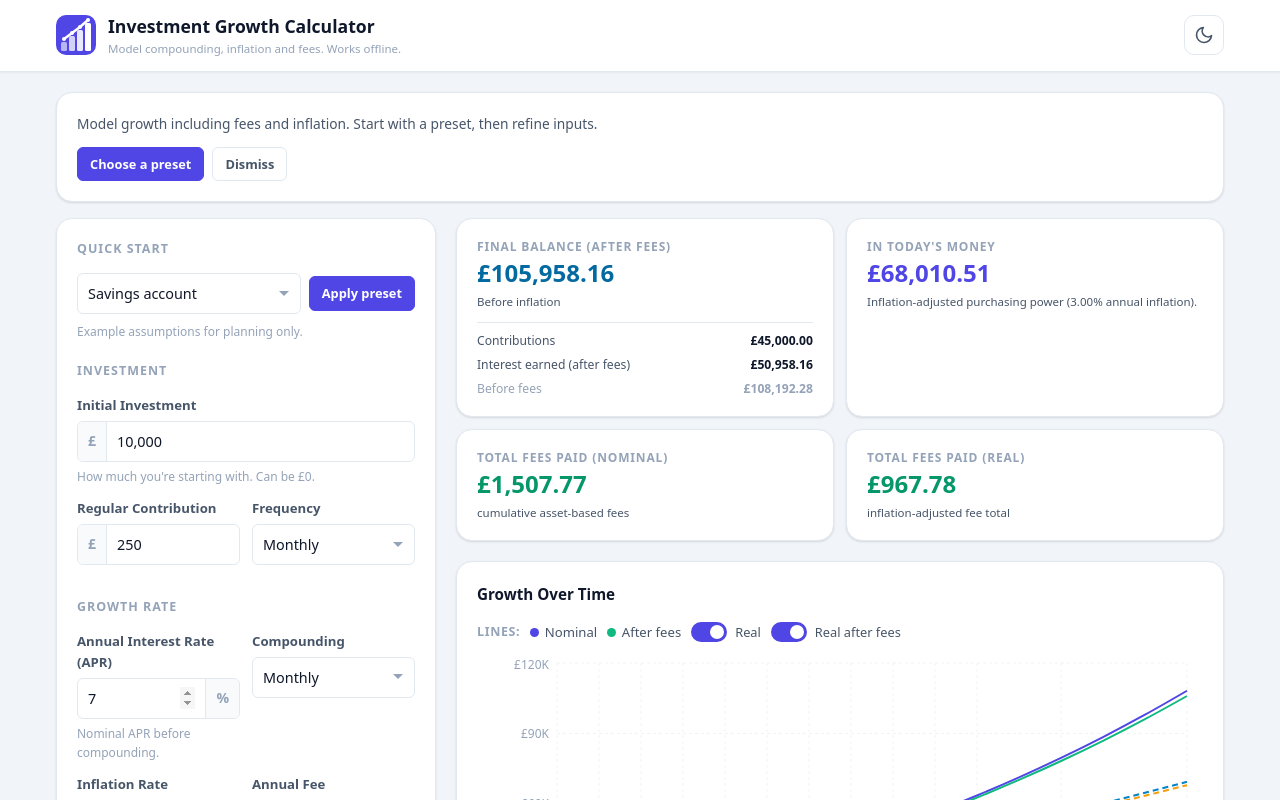
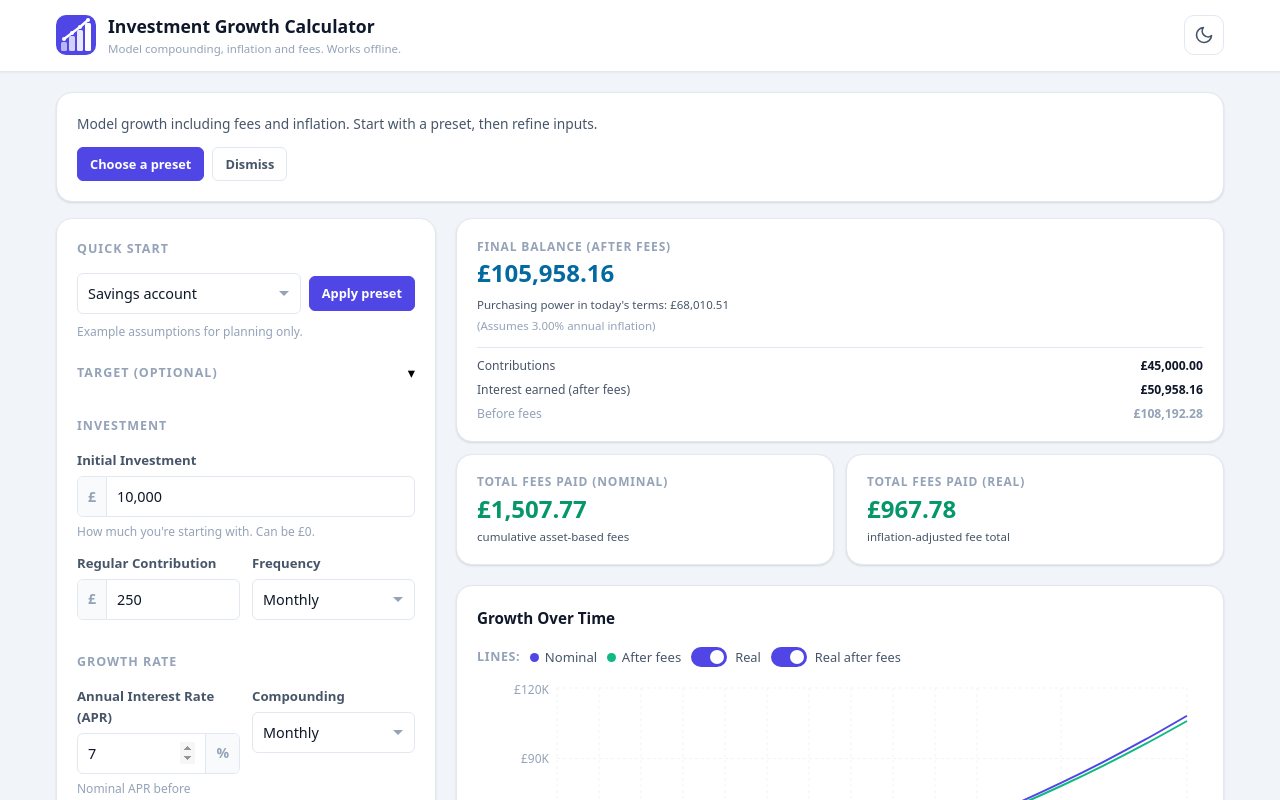
Before and after one commit to HenryBerkin/compound-toolkit, a React (Vite) app: page / in a window 1280 px wide. Shown: the top 800 px of the page. Built offline with nearby package versions, Linux system fonts and the light colour scheme.

Commit message:
ui: reposition target section and refine purchasing power presentation

```diff
--- a/src/App.tsx
+++ b/src/App.tsx
@@ -3,6 +3,7 @@ import type { CalcInputs, CalcResult, FormState, Scenario } from './types';
 import { calculate, parseAndValidate, DEFAULT_FORM, inputsToForm } from './lib/calc';
 import { applyPwaUpdate, onPwaUpdateAvailable } from './lib/pwaUpdate';
 import { STARTER_PRESETS, type StarterPresetId } from './lib/presets';
+import { parseLooseNumber } from './lib/inputFormat';
 import { useDebounce } from './hooks/useDebounce';
 import { useTheme } from './hooks/useTheme';
 import { useScenarios } from './hooks/useScenarios';
@@ -116,6 +117,11 @@ export default function App() {
   }, []);
 
   const hasErrors = Object.keys(errors).length > 0;
+  const targetInput = debouncedForm.targetToday?.trim() ?? '';
+  const parsedTargetToday = targetInput === '' ? Number.NaN : parseLooseNumber(targetInput);
+  const targetToday = Number.isFinite(parsedTargetToday) && parsedTargetToday >= 0
+    ? parsedTargetToday
+    : undefined;
 
   return (
     <div className="app">
@@ -222,7 +228,13 @@ export default function App() {
 
             {result && validInputs && (
               <>
-                <ResultsSummary result={result} inflationRate={validInputs.inflationRate} />
+                <ResultsSummary
+                  result={result}
+                  inflationRate={validInputs.inflationRate}
+                  targetToday={targetToday}
+                  targetYears={validInputs.years}
+                  targetMonths={validInputs.months}
+                />
                 <GrowthChart inputs={validInputs} result={result} />
                 <BreakdownTable result={result} />
               </>
--- a/src/components/CalculatorForm.tsx
+++ b/src/components/CalculatorForm.tsx
@@ -1,4 +1,4 @@
-import { useState, type FC, type ChangeEvent } from 'react';
+import { useEffect, useState, type FC, type ChangeEvent } from 'react';
 import type { FormState, ValidationErrors } from '../types';
 import { STARTER_PRESETS, type StarterPresetId } from '../lib/presets';
 import { formatGroupedNumberInput, normalizeNumericInput } from '../lib/inputFormat';
@@ -73,6 +73,13 @@ const CurrencyInput: FC<{
 
 export const CalculatorForm: FC<Props> = ({ form, errors, onChange, activePresetName, onApplyPreset }) => {
   const [selectedPresetId, setSelectedPresetId] = useState<StarterPresetId>(STARTER_PRESETS[0].id);
+  const [showTargetSection, setShowTargetSection] = useState(false);
+
+  useEffect(() => {
+    if ((form.targetToday ?? '').trim() !== '') {
+      setShowTargetSection(true);
+    }
+  }, [form.targetToday]);
 
   function field(key: keyof FormState) {
     return (e: ChangeEvent<HTMLInputElement | HTMLSelectElement>) =>
@@ -121,6 +128,39 @@ export const CalculatorForm: FC<Props> = ({ form, errors, onChange, activePreset
 
         <p className="form-hint">Example assumptions for planning only.</p>
         {activePresetName && <p className="form-hint preset-active">Preset: {activePresetName}</p>}
+      </fieldset>
+
+      {/* ── Optional target ───────────────────────────────────────────────── */}
+      <fieldset className="form-section">
+        <button
+          type="button"
+          className="optional-section-toggle"
+          aria-expanded={showTargetSection}
+          onClick={() => setShowTargetSection((open) => !open)}
+        >
+          <span className="form-section-title optional-section-title">Target (Optional)</span>
+          <span className={`chevron ${showTargetSection ? 'chevron--open' : ''}`} aria-hidden="true">
+            ▾
+          </span>
+        </button>
+
+        {showTargetSection && (
+          <Field
+            id="targetToday"
+            label="Target in today&apos;s money"
+            hint="Set a goal in today&apos;s purchasing power."
+          >
+            <div className="input-group">
+              <span className="input-prefix">£</span>
+              <CurrencyInput
+                id="targetToday"
+                value={form.targetToday ?? ''}
+                onValueChange={(value) => onChange({ targetToday: value })}
+                placeholder="e.g. 500,000"
+              />
+            </div>
+          </Field>
+        )}
       </fieldset>
 
       {/* ── Investment Setup ──────────────────────────────────────────────── */}
@@ -357,6 +397,7 @@ export const CalculatorForm: FC<Props> = ({ form, errors, onChange, activePreset
           </label>
         </div>
       </fieldset>
+
     </form>
   );
 };
--- a/src/components/ResultsSummary.tsx
+++ b/src/components/ResultsSummary.tsx
@@ -5,16 +5,40 @@ import { formatGBP } from '../lib/format';
 interface Props {
   result: CalcResult;
   inflationRate?: number;
+  targetToday?: number;
+  targetYears?: number;
+  targetMonths?: number;
 }
 
-export const ResultsSummary: FC<Props> = ({ result, inflationRate = 0 }) => {
+function formatDuration(years: number, months: number): string {
+  if (years > 0 && months > 0) {
+    return `${years} year${years === 1 ? '' : 's'} and ${months} month${months === 1 ? '' : 's'}`;
+  }
+  if (years > 0) {
+    return `${years} year${years === 1 ? '' : 's'}`;
+  }
+  return `${months} month${months === 1 ? '' : 's'}`;
+}
+
+export const ResultsSummary: FC<Props> = ({
+  result,
+  inflationRate = 0,
+  targetToday,
+  targetYears = 0,
+  targetMonths = 0,
+}) => {
   const baseCapital = result.finalBalance - result.totalInterest;
   const rawInterestAfterFees = result.finalBalanceAfterFees - baseCapital;
   const interestAfterFees = Math.abs(rawInterestAfterFees) < 0.005 ? 0 : rawInterestAfterFees;
-
-  const realSubtext = inflationRate > 0
-    ? `Inflation-adjusted purchasing power (${(inflationRate * 100).toFixed(2)}% annual inflation).`
-    : 'Inflation-adjusted purchasing power.';
+  const inflationLabel = `${(inflationRate * 100).toFixed(2)}%`;
+  const totalYears = targetYears + targetMonths / 12;
+  const hasTarget = typeof targetToday === 'number' && Number.isFinite(targetToday);
+  const requiredFutureNominal = hasTarget
+    ? targetToday * Math.pow(1 + inflationRate, totalYears)
+    : 0;
+  const difference = hasTarget ? result.finalBalanceAfterFees - requiredFutureNominal : 0;
+  const absDifference = Math.abs(difference);
+  const durationLabel = formatDuration(targetYears, targetMonths);
 
   return (
     <div className="results-summary">
@@ -22,7 +46,12 @@ export const ResultsSummary: FC<Props> = ({ result, inflationRate = 0 }) => {
         <div className="summary-card summary-card--invested">
           <span className="summary-label">Final Balance (After Fees)</span>
           <span className="summary-value">{formatGBP(result.finalBalanceAfterFees)}</span>
-          <span className="summary-sub">Before inflation</span>
+          <p className="summary-sub summary-sub--context">
+            Purchasing power in today&apos;s terms: {formatGBP(result.finalBalanceAfterFeesReal)}
+          </p>
+          <p className="summary-sub summary-sub--context-note">
+            (Assumes {inflationLabel} annual inflation)
+          </p>
 
           <dl className="summary-breakdown" aria-label="Final balance breakdown">
             <div className="summary-breakdown__row">
@@ -39,12 +68,6 @@ export const ResultsSummary: FC<Props> = ({ result, inflationRate = 0 }) => {
             </div>
           </dl>
         </div>
-
-        <div className="summary-card summary-card--balance">
-          <span className="summary-label">In today&apos;s money</span>
-          <span className="summary-value">{formatGBP(result.finalBalanceAfterFeesReal)}</span>
-          <span className="summary-sub">{realSubtext}</span>
-        </div>
       </div>
 
       <div className="results-summary-fees">
@@ -60,6 +83,37 @@ export const ResultsSummary: FC<Props> = ({ result, inflationRate = 0 }) => {
           <span className="summary-sub">inflation-adjusted fee total</span>
         </div>
       </div>
+
+      {hasTarget && (
+        <div className="summary-card summary-card--target">
+          <span className="summary-label">Target Analysis</span>
+          <p className="summary-sub summary-sub--target">
+            To equal {formatGBP(targetToday)} today in {durationLabel}, you would need{' '}
+            {formatGBP(requiredFutureNominal)}.
+          </p>
+
+          <dl className="summary-breakdown" aria-label="Target analysis values">
+            <div className="summary-breakdown__row">
+              <dt>Required future value (before inflation)</dt>
+              <dd>{formatGBP(requiredFutureNominal)}</dd>
+            </div>
+            <div className="summary-breakdown__row">
+              <dt>Projected final balance (after fees)</dt>
+              <dd>{formatGBP(result.finalBalanceAfterFees)}</dd>
+            </div>
+            <div className="summary-breakdown__row">
+              <dt>Difference</dt>
+              <dd>{formatGBP(difference)}</dd>
+            </div>
+          </dl>
+
+          <p className="summary-sub summary-sub--target-outcome">
+            {difference < -0.005 && `You are projected to fall short by ${formatGBP(absDifference)}.`}
+            {difference > 0.005 && `You exceed your target by ${formatGBP(absDifference)}.`}
+            {Math.abs(difference) <= 0.005 && 'You are projected to meet your target.'}
+          </p>
+        </div>
+      )}
     </div>
   );
 };
--- a/src/index.css
+++ b/src/index.css
@@ -410,6 +410,19 @@ body {
   margin-bottom: 0;
 }
 
+.optional-section-toggle {
+  width: 100%;
+  display: flex;
+  align-items: center;
+  justify-content: space-between;
+  gap: 0.75rem;
+  border: none;
+  background: transparent;
+  padding: 0;
+  margin-bottom: 0.75rem;
+  cursor: pointer;
+}
+
 .form-section-title {
   font-size: 0.78rem;
   font-weight: 700;
@@ -418,6 +431,10 @@ body {
   color: var(--color-text-muted);
   margin-bottom: 0.875rem;
   display: block;
+}
+
+.optional-section-toggle .optional-section-title {
+  margin-bottom: 0;
 }
 
 .form-row {
@@ -627,7 +644,6 @@ select.form-control {
 }
 
 @media (min-width: 640px) {
-  .results-summary-headline,
   .results-summary-fees {
     grid-template-columns: repeat(2, minmax(0, 1fr));
   }
@@ -665,6 +681,15 @@ select.form-control {
   margin-top: 0.1rem;
 }
 
+.summary-sub--context {
+  margin-top: 0.3rem;
+}
+
+.summary-sub--context-note {
+  margin-top: 0;
+  color: var(--color-text-muted);
+}
+
 .summary-breakdown {
   margin-top: 0.5rem;
   padding-top: 0.5rem;
@@ -700,6 +725,20 @@ select.form-control {
 
 .summary-breakdown__row--muted dd {
   color: var(--color-text-muted);
+}
+
+.summary-card--target .summary-breakdown {
+  margin-top: 0.45rem;
+}
+
+.summary-sub--target {
+  margin-top: 0.4rem;
+  line-height: 1.45;
+}
+
+.summary-sub--target-outcome {
+  margin-top: 0.5rem;
+  font-weight: 600;
 }
 
 .summary-card--balance .summary-value {
--- a/src/types/index.ts
+++ b/src/types/index.ts
@@ -100,6 +100,8 @@ export interface Scenario {
 export interface FormState {
   principal: string;
   contribution: string;
+  /** Optional savings goal in today's purchasing power. */
+  targetToday?: string;
   contributionFrequency: ContributionFrequency;
   apr: string;
   inflationPercent?: string;
```
